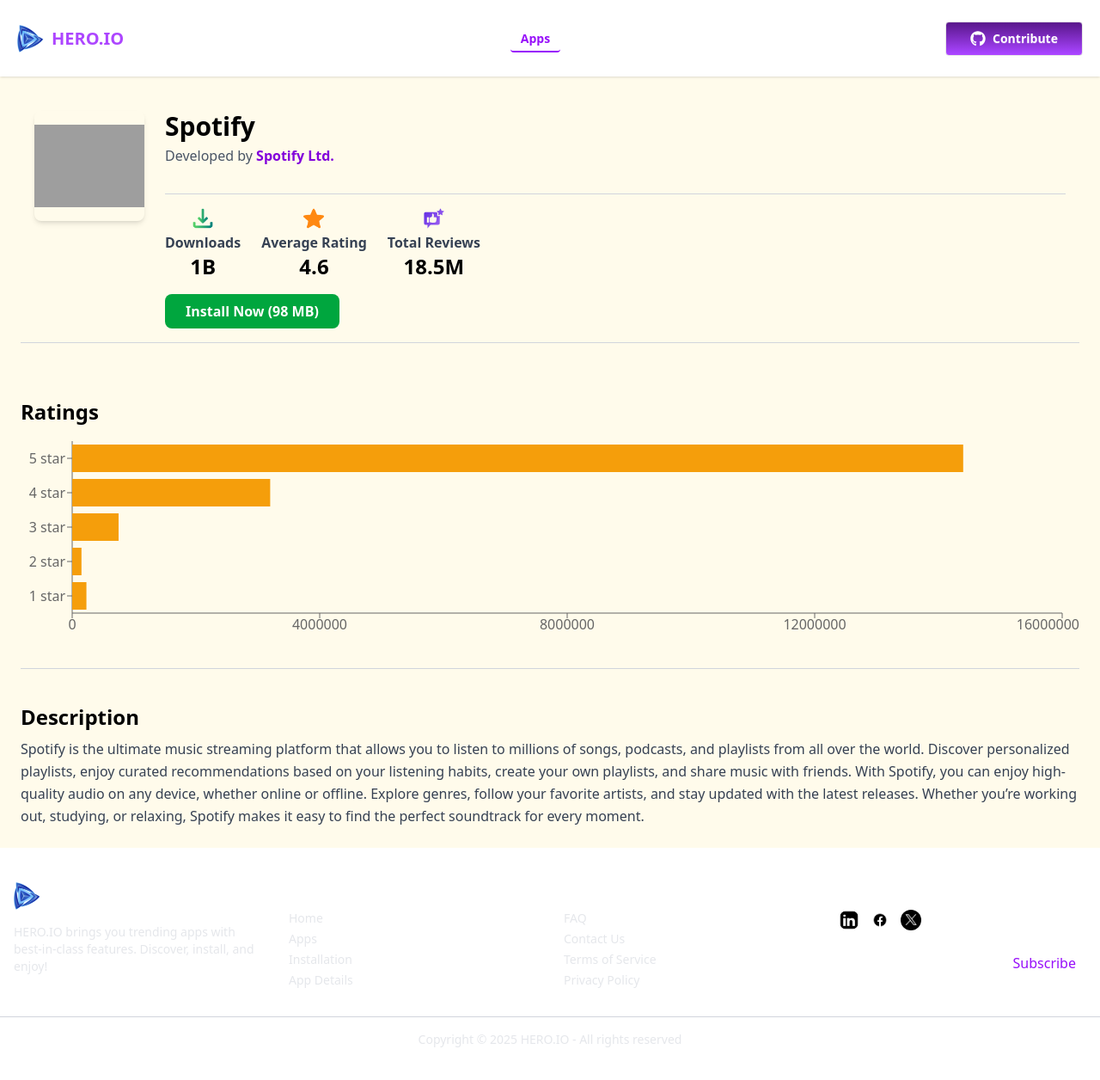
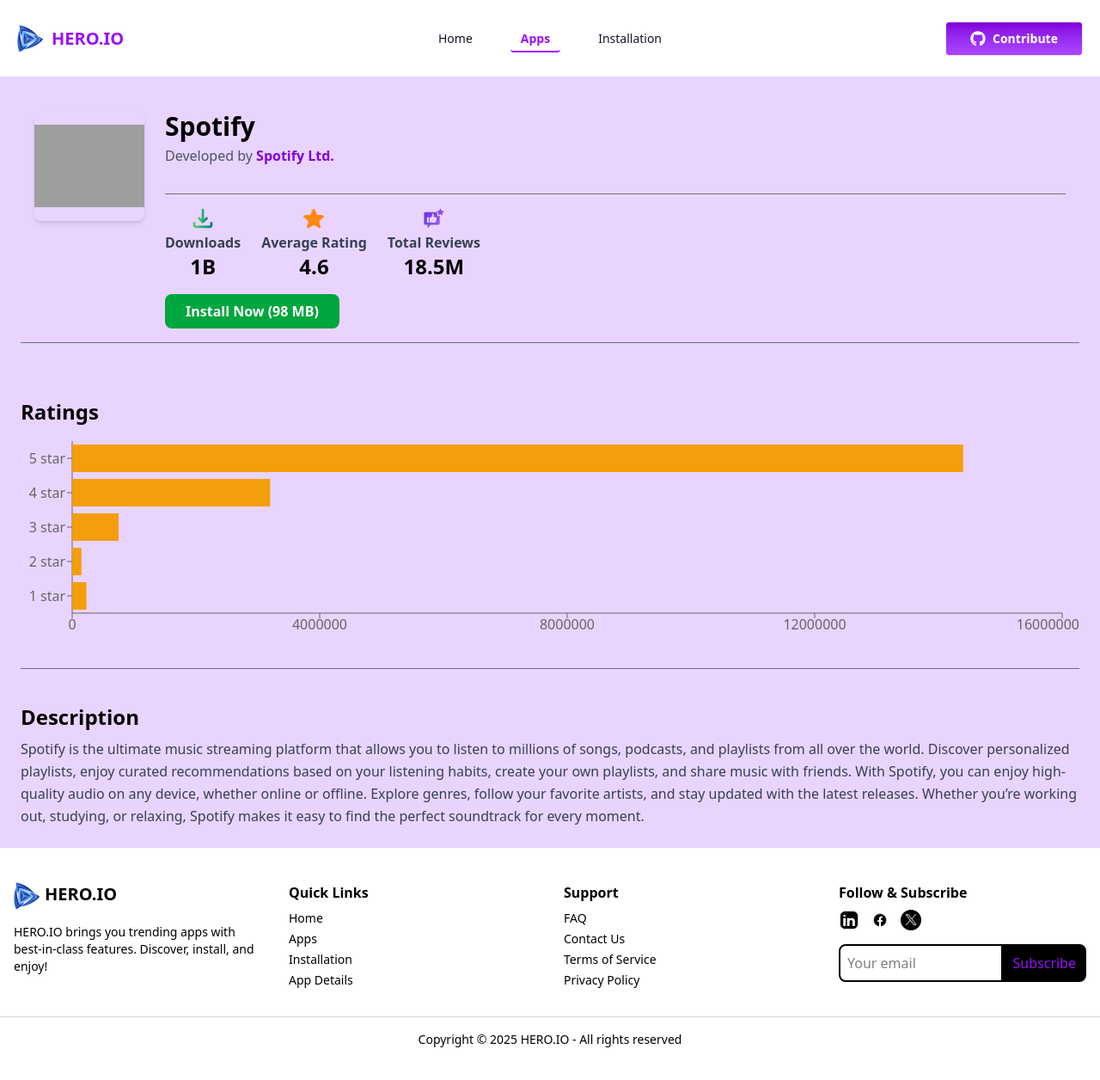
Before and after one commit to MollikaFaria06/Hero-Apps, a React (Vite) app: page /apps/1 in a window 1280 px wide. Shown: the top 1256 px of the page at 86% size. Built offline with nearby package versions, Linux system fonts and the light colour scheme; grey boxes are pictures that could not be loaded.

Commit message:
added Full Apps with modified colour combinations

```diff
--- a/index.html
+++ b/index.html
@@ -6,7 +6,7 @@
     <meta name="viewport" content="width=device-width, initial-scale=1.0" />
     <title>hero-apps</title>
   </head>
-  <body>
+  <body style="background-color: white; color: black;">
     <div id="root"></div>
     <script type="module" src="/src/main.jsx"></script>
   </body>
--- a/src/components/AppDetails/AppDetails.jsx
+++ b/src/components/AppDetails/AppDetails.jsx
@@ -80,7 +80,7 @@
 
   if (!app) {
     return (
-      <div className="flex flex-col items-center justify-center bg-amber-50 min-h-screen text-center text-gray-700">
+      <div className="flex flex-col items-center justify-center bg-purple-200 min-h-screen text-center text-gray-700">
         <img src={warningImg} alt="" />
         <h1 className="text-3xl font-bold text-black mt-4 mb-2">
           App Is Not Found!
@@ -105,17 +105,17 @@
   const barColors = ["#F59E0B", "#F59E0B", "#F59E0B", "#F59E0B", "#F59E0B"];
 
   return (
-    <div className="min-h-screen p-6 bg-amber-50 text-black">
+    <div className="min-h-screen p-6 bg-purple-200 text-black">
       <ToastContainer />
 
-      <div className="border-b border-gray-300 p-4 flex flex-col md:flex-row gap-6 items-center md:items-start">
+      <div className="border-b border-gray-500 p-4 flex flex-col md:flex-row gap-6 items-center md:items-start">
         <img
           src={app.image}
           alt={app.title}
           className="w-24 h-24 md:w-32 md:h-32 object-contain rounded-lg shadow-md"
         />
         <div className="flex-1">
-          <div className="border-b border-gray-300 pb-4 mb-4">
+          <div className="border-b border-gray-500 pb-4 mb-4">
             <h1 className="text-2xl md:text-3xl font-bold mb-1">{app.title}</h1>
             <p className="text-gray-600 mb-4">
               Developed by{" "}
@@ -148,7 +148,7 @@
             onClick={handleInstall}
             className={`px-6 py-2 rounded-lg text-white font-semibold transition duration-200 ${
               installed
-                ? "bg-gray-400 cursor-not-allowed"
+                ? "bg-gray-500 cursor-not-allowed"
                 : "bg-green-600 hover:bg-green-700"
             }`}
           >
@@ -157,7 +157,7 @@
         </div>
       </div>
 
-      <div className="mt-10 py-6 border-b border-gray-300">
+      <div className="mt-10 py-6 border-b border-gray-500">
         <h2 className="text-2xl font-bold mb-2">Ratings</h2>
         <ResponsiveContainer width="100%" height={250}>
           <BarChart
--- a/src/components/Apps/Apps.jsx
+++ b/src/components/Apps/Apps.jsx
@@ -43,7 +43,7 @@
   if (loading) return <Loader />;
 
   return (
-    <div className="bg-amber-50 min-h-screen px-6 py-10 text-black">
+    <div className="bg-purple-200 min-h-screen px-6 py-10 text-black">
       <div className="text-center mb-10">
         <h1 className="text-4xl font-bold mb-2 text-black">Our All Applications</h1>
         <p className="text-lg text-gray-600">
--- a/src/components/Banner/Banner.jsx
+++ b/src/components/Banner/Banner.jsx
@@ -5,7 +5,7 @@
 
 const Banner = () => {
   return (
-    <section className="bg-amber-50 text-black py-0 pt-20">
+    <section className="bg-purple-200 text-black py-0 pt-20">
       <div className="container mx-auto text-center px-4">
 
         <h1 className="text-5xl md:text-5xl font-bold mb-6">
--- a/src/components/ErrorPage/ErrorPage.jsx
+++ b/src/components/ErrorPage/ErrorPage.jsx
@@ -1,12 +1,13 @@
 import React from "react";
 import { useNavigate } from "react-router-dom";
 import errorImg from "/src/assets/error-404.png";
+
 
 const ErrorPage = () => {
   const navigate = useNavigate();
 
   return (
-    <div className="flex flex-col justify-center items-center h-screen bg-amber-50 text-center">
+    <div className="flex flex-col justify-center items-center h-screen bg-purple-200 text-center">
       <img className="w-100 h-100" src={errorImg} alt="" />
       <p className="text-2xl mt-4 font-bold text-gray-700 mb-2">Oops, Page Not Found!</p>
       <h4 className="text-sm text-gray-700  ">The page you are looking for is not available.</h4>
--- a/src/components/Footer/Footer.jsx
+++ b/src/components/Footer/Footer.jsx
@@ -7,7 +7,7 @@
 
 const Footer = () => {
   return (
-    <footer className=" text-white py-10">
+    <footer className=" text-black py-10">
       <div className="max-w-7xl mx-auto grid grid-cols-1 md:grid-cols-4 gap-8 px-4">
 
 
@@ -16,7 +16,7 @@
             <img src={logoImg} className="w-8 h-8 mb-2" alt="Logo" />
           <h2 className="text-xl font-bold">HERO.IO</h2>
           </div>
-          <p className="text-gray-200 mt-2 text-sm">
+          <p className="text-black mt-2 text-sm">
             HERO.IO brings you trending apps with best-in-class features. Discover, install, and enjoy!
           </p>
         </div>
@@ -24,7 +24,7 @@
 
         <div>
           <h3 className="font-semibold mb-2">Quick Links</h3>
-          <ul className="space-y-1 text-gray-200 text-sm">
+          <ul className="space-y-1 text-black text-sm">
             <li><NavLink to="/">Home</NavLink></li>
             <li><NavLink to="/apps">Apps</NavLink></li>
             <li><NavLink to="/installation">Installation</NavLink></li>
@@ -35,7 +35,7 @@
 
         <div>
           <h3 className="font-semibold mb-2">Support</h3>
-          <ul className="space-y-1 text-gray-200 text-sm">
+          <ul className="space-y-1 text-black text-sm">
             <li>FAQ</li>
             <li>Contact Us</li>
             <li>Terms of Service</li>
@@ -55,9 +55,9 @@
             <input
               type="email"
               placeholder="Your email"
-              className="p-2 border-2 border-white rounded-l-lg  text-white focus:outline-none w-full"
+              className="p-2 border-2 border-black rounded-l-lg  text-black focus:outline-none w-full"
             />
-            <button className="bg-white text-purple-600  px-3 py-2 rounded-r-lg hover:bg-gray-200 transition">
+            <button className="bg-black text-purple-600  px-3 py-2 rounded-r-lg hover:bg-purple-400 transition">
               Subscribe
             </button>
           </div>
@@ -65,7 +65,7 @@
 
       </div>
 
-      <div className="mt-8 text-center text-gray-200 text-sm border-t border-gray-300 pt-4 px-4">
+      <div className="mt-8 text-center text-black text-sm border-t border-gray-300 pt-4 px-4">
         Copyright © 2025 HERO.IO - All rights reserved
       </div>
     </footer>
--- a/src/components/Installation/Installation.jsx
+++ b/src/components/Installation/Installation.jsx
@@ -60,7 +60,7 @@
   }
 
   return (
-    <div className="min-h-screen px-6 py-10 bg-amber-50 text-black">
+    <div className="min-h-screen px-6 py-10 bg-purple-200 text-black">
       <ToastContainer />
 
 
--- a/src/components/NavBar/NavBar.jsx
+++ b/src/components/NavBar/NavBar.jsx
@@ -1,18 +1,19 @@
 import React from "react";
 import { NavLink } from "react-router-dom";
 import { FaGithub } from "react-icons/fa";
-import navImg from '/src/assets/logo.png';
+import navImg from "/src/assets/logo.png";
 
 const NavBar = () => {
   return (
-    <div className="navbar bg-base-100 shadow-sm mx-auto p-5 max-w-7xl">
+    <div className="navbar bg-white shadow-md lg:shadow-none mx-auto p-5 max-w-7xl">
 
       <div className="navbar-start">
+
         <div className="dropdown">
           <div tabIndex={0} role="button" className="btn btn-ghost lg:hidden">
             <svg
               xmlns="http://www.w3.org/2000/svg"
-              className="h-5 w-5"
+              className="h-5 w-5 text-gray-700"
               fill="none"
               viewBox="0 0 24 24"
               stroke="currentColor"
@@ -28,15 +29,15 @@
 
           <ul
             tabIndex={0}
-            className="menu menu-sm dropdown-content bg-base-100 rounded-box z-1 mt-3 w-52 p-2 gap-2 shadow"
+            className="menu menu-sm dropdown-content bg-white rounded-box z-1 mt-3 w-52 p-2 gap-2 shadow"
           >
             <li>
               <NavLink
                 to="/"
                 className={({ isActive }) =>
                   isActive
-                    ? "text-purple-600 font-semibold"
-                    : "hover:text-purple-500"
+                    ? "text-purple-600 font-bold"
+                    : "text-gray-900 hover:text-purple-500"
                 }
               >
                 Home
@@ -47,8 +48,8 @@
                 to="/apps"
                 className={({ isActive }) =>
                   isActive
-                    ? "text-purple-600 font-semibold"
-                    : "hover:text-purple-500"
+                    ? "text-purple-600 font-bold"
+                    : "text-gray-900 hover:text-purple-500"
                 }
               >
                 Apps
@@ -59,8 +60,8 @@
                 to="/installation"
                 className={({ isActive }) =>
                   isActive
-                    ? "text-purple-600 font-semibold"
-                    : "hover:text-purple-500"
+                    ? "text-purple-600 font-bold"
+                    : "text-gray-900 hover:text-purple-500"
                 }
               >
                 Installation
@@ -72,7 +73,7 @@
 
         <div className="flex gap-2 items-center">
           <img className="w-8 h-8" src={navImg} alt="Logo" />
-          <NavLink to="/" className="text-xl font-semibold text-purple-500">
+          <NavLink to="/" className="text-xl font-semibold text-purple-600">
             HERO.IO
           </NavLink>
         </div>
@@ -86,8 +87,8 @@
               to="/"
               className={({ isActive }) =>
                 isActive
-                  ? "text-purple-600 font-semibold border-b-2 border-purple-600 pb-1"
-                  : "text-white hover:text-purple-600 transition-colors"
+                  ? "text-purple-600 font-bold border-b-2 border-purple-600 pb-1"
+                  : "text-gray-900 hover:text-purple-900 transition-colors"
               }
             >
               Home
@@ -98,8 +99,8 @@
               to="/apps"
               className={({ isActive }) =>
                 isActive
-                  ? "text-purple-600 font-semibold border-b-2 border-purple-600 pb-1"
-                  : "text-white hover:text-purple-600 transition-colors"
+                  ? "text-purple-600 font-bold border-b-2 border-purple-600 pb-1"
+                  : "text-gray-900 hover:text-purple-900 transition-colors"
               }
             >
               Apps
@@ -110,8 +111,8 @@
               to="/installation"
               className={({ isActive }) =>
                 isActive
-                  ? "text-purple-600 font-semibold border-b-2 border-purple-600 pb-1"
-                  : "text-white hover:text-purple-600 transition-colors"
+                  ? "text-purple-600 font-bold border-b-2 border-purple-600 pb-1"
+                  : "text-gray-900 hover:text-purple-900 transition-colors"
               }
             >
               Installation
@@ -126,7 +127,7 @@
           href="https://github.com/MollikaFaria06"
           target="_blank"
           rel="noopener noreferrer"
-          className="btn bg-gradient-to-b from-purple-900 to-purple-500 flex items-center gap-2 w-40 text-white"
+          className="btn bg-gradient-to-b from-purple-700 to-purple-500 hover:from-purple-800 hover:to-purple-600 flex items-center gap-2 w-40 text-white"
         >
           <FaGithub className="text-lg" />
           Contribute
--- a/src/components/TrendingApps/TrendingApps.jsx
+++ b/src/components/TrendingApps/TrendingApps.jsx
@@ -41,7 +41,7 @@
   if (loading) return <Loader />;
 
   return (
-    <div className="bg-amber-50 text-black text-center py-8 px-4">
+    <div className="bg-purple-200 text-black text-center py-8 px-4">
       <h1 className="text-3xl font-bold mb-2">Trending Apps</h1>
       <h6 className="text-lg font-normal mb-6">
         Explore All Trending Apps on the Market developed by us
```
